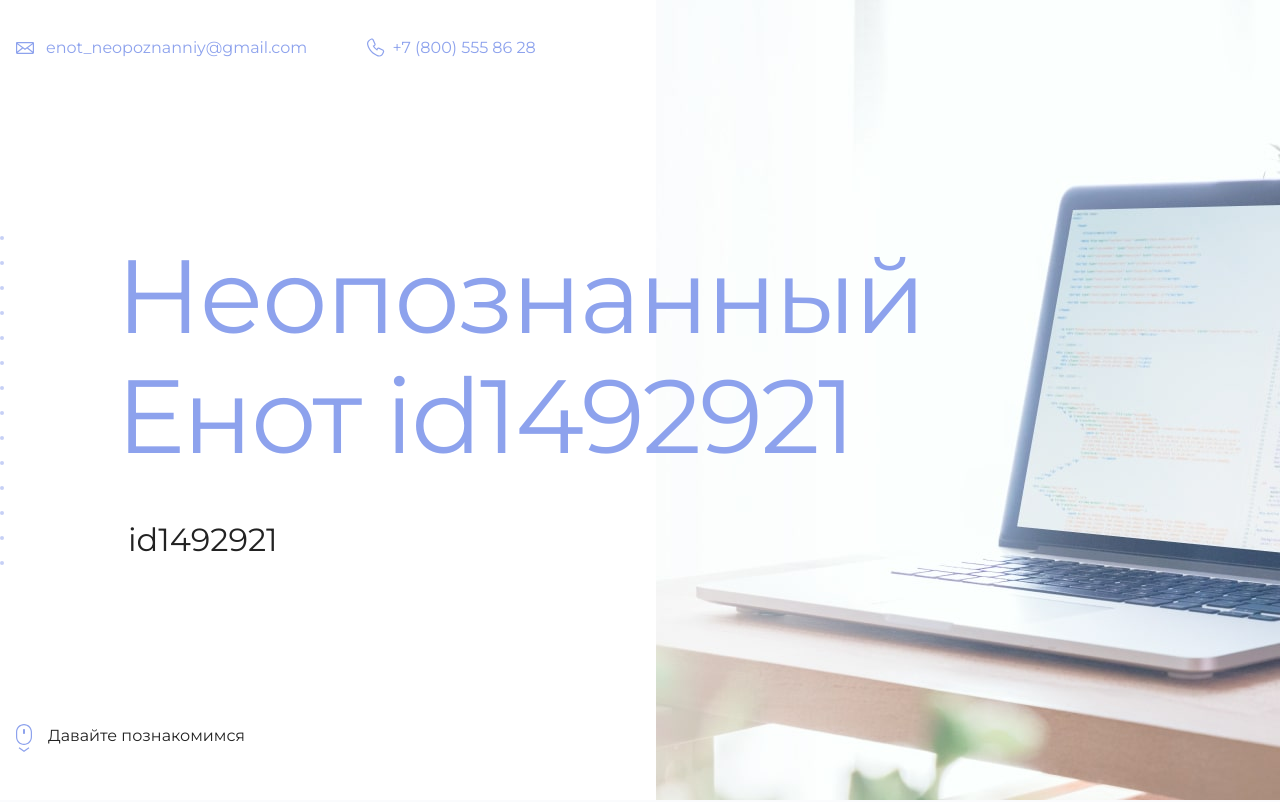
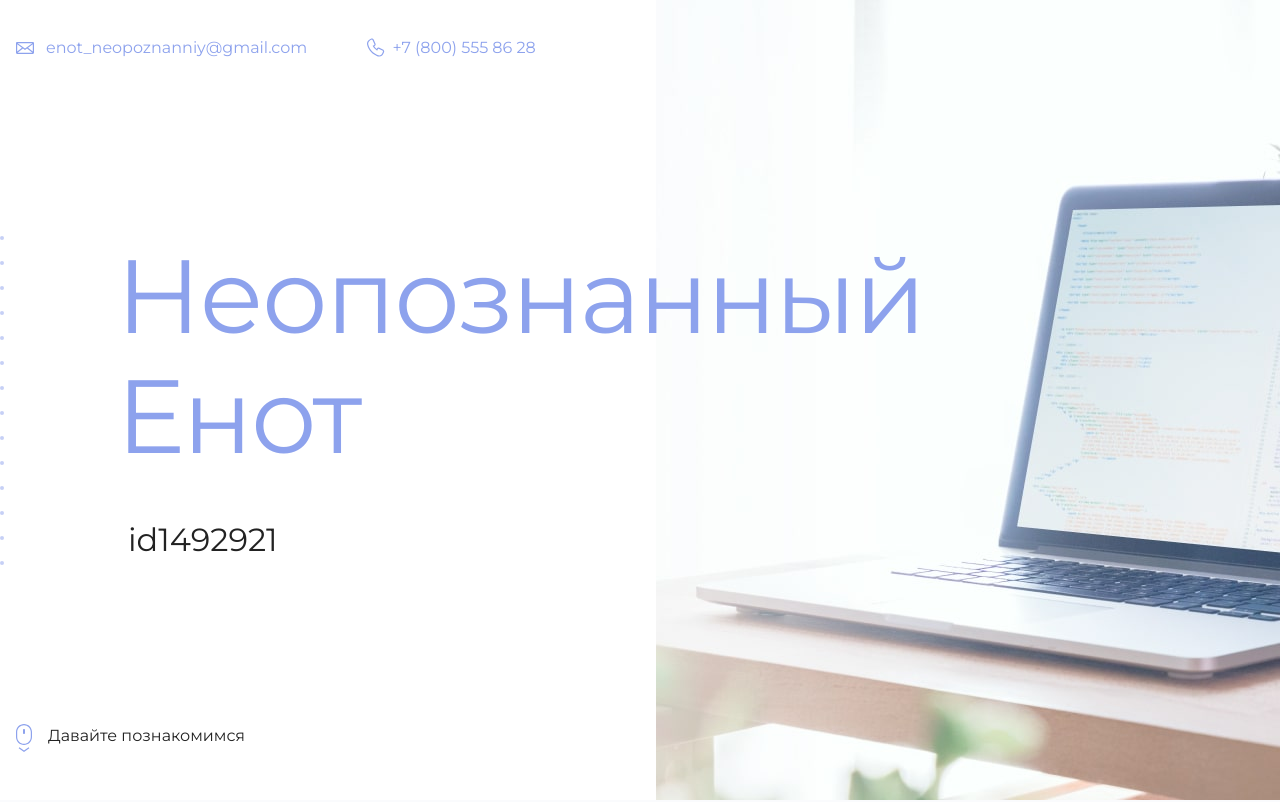
Before and after one commit to AlexeyPantsernovskiy/HTML-Academy, a plain HTML site: page my-site/index.html in a window 1280 px wide. Shown: the top 802 px of the page. Drawn offline with Linux system fonts and the light colour scheme.

Commit message:
Убрал id из заголовка

```diff
--- a/my-site/index.html
+++ b/my-site/index.html
@@ -18,7 +18,7 @@
     <main>
       <section class="hero-image">
         <div class="container">
-          <h1 class="heading">Неопознанный Енот id1492921</h1>
+          <h1 class="heading">Неопознанный Енот</h1>
           <p>id1492921</p>
         </div>
       </section>
```
